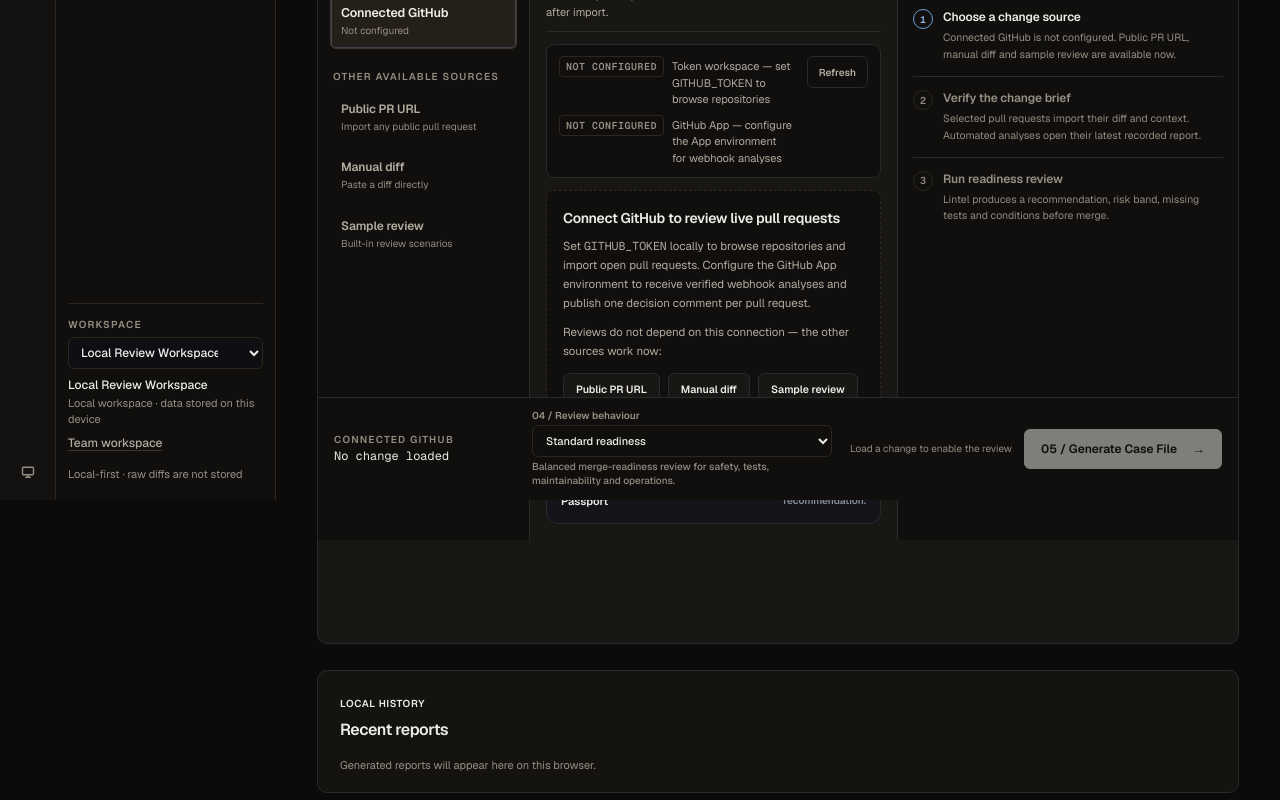
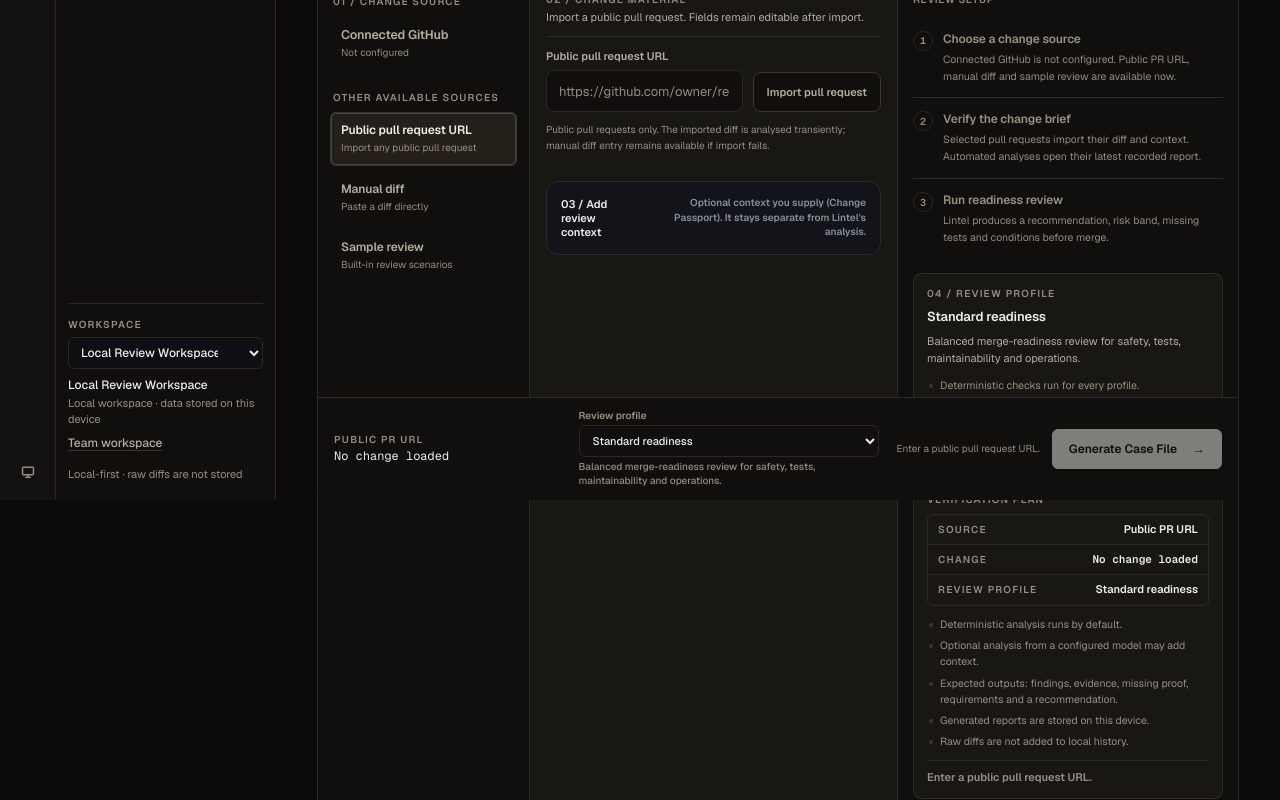
Before and after one commit to dkapesa/Lintel, a Next.js app: page /new in a window 1280 px wide. Shown: the part 300-1100 px from the top of the page. Built offline with nearby package versions, Linux system fonts and the light colour scheme.

Commit message:
Converge New Review builder

```diff
--- a/app/new/page.tsx
+++ b/app/new/page.tsx
@@ -378,12 +378,14 @@
   const [passportUncertainty, setPassportUncertainty] = useState("");
   const [passportHandoffNotes, setPassportHandoffNotes] = useState("");
   const [history, setHistory] = useState<ReportHistoryEntry[]>([]);
-  const [activeSource, setActiveSource] = useState<ChangeSource>("connected");
+  const [activeSource, setActiveSource] = useState<ChangeSource>("public-url");
+  const sourceUserSelectedRef = useRef(false);
   const [selectedRepoKey, setSelectedRepoKey] = useState<string | null>(null);
   const [selectedAutomatedPrId, setSelectedAutomatedPrId] = useState<string | null>(null);
   const [selectedSampleId, setSelectedSampleId] = useState<string | null>(null);
   const technologyValueRef = useRef("");
   const technologyEditedRef = useRef(false);
+  const errorRef = useRef<HTMLParagraphElement>(null);
   const selectedReviewModeDescription = reviewProfileDescription(reviewProfile);
 
   const mergedRepositories = useMemo(() => {
@@ -457,6 +459,11 @@
     setTechnology(value);
   }
 
+  function chooseSource(source: ChangeSource) {
+    sourceUserSelectedRef.current = true;
+    setActiveSource(source);
+  }
+
   useEffect(() => {
     try {
       setHistory(readReportHistory(window.localStorage));
@@ -464,6 +471,19 @@
       setHistory([]);
     }
   }, []);
+
+  // Presentation-only default: prefer Connected GitHub once a usable browsing
+  // connection is confirmed, but never override a source the engineer picked.
+  useEffect(() => {
+    if (!sourceUserSelectedRef.current && githubAvailable && activeSource === "public-url") {
+      setActiveSource("connected");
+    }
+  }, [githubAvailable, activeSource]);
+
+  // Move focus to the generation error summary when a retryable failure occurs.
+  useEffect(() => {
+    if (error) errorRef.current?.focus();
+  }, [error]);
 
   useEffect(() => {
     loadGitHubAppManagement();
@@ -952,6 +972,33 @@
         : hasLoadedChange
           ? (repository.trim() || "Manual diff")
           : "No change loaded";
+
+  const selectedProfile = REVIEW_PROFILES.find((profile) => profile.id === reviewProfile) ?? REVIEW_PROFILES[1];
+
+  const generationBlocker: string | null = (() => {
+    if (isGenerating) return null;
+    if (isFetchingDiff) return "Wait for the current import to finish.";
+    if (!hasLoadedChange) {
+      if (activeSource === "public-url") {
+        return githubUrl.trim() ? "Import the pull request to load its diff." : "Enter a public pull request URL.";
+      }
+      if (activeSource === "manual") return "Paste the change diff.";
+      if (activeSource === "sample") return "Select a sample scenario.";
+      return "Import or paste a change.";
+    }
+    if (activeSource === "manual") {
+      if (!title.trim()) return "Add the required title.";
+      if (!repository.trim()) return "Add the repository identity.";
+      if (!technology.trim()) return "Add the language or framework.";
+    }
+    return null;
+  })();
+  const readyToGenerate = !isGenerating && generationBlocker === null;
+  const readinessLabel = isGenerating
+    ? "Generating Case File…"
+    : readyToGenerate
+      ? "Ready to generate"
+      : (generationBlocker ?? "Load a change to begin");
 
   const importStatusNotice = importStatus && (
     <p
@@ -1131,6 +1178,35 @@
         <p className="brief-note">Sample scenarios use built-in diffs, so you can inspect a full readiness report without sharing code.</p>
       </div>
     );
+  } else if (activeSource === "manual" && hasLoadedChange) {
+    inspector = (
+      <div className="change-brief" aria-label="Manual change brief">
+        <div className="brief-head">
+          <span className="card-kicker">Manual change</span>
+          <span className="state-chip">Local</span>
+        </div>
+        <h2 className="brief-id">{title.trim() || "Untitled change"}</h2>
+        <dl className="brief-grid">
+          <div>
+            <dt>Repository</dt>
+            <dd className="wb-code">{repository.trim() || "Not set"}</dd>
+          </div>
+          <div>
+            <dt>Language / framework</dt>
+            <dd>{technology.trim() || "Not set"}</dd>
+          </div>
+          <div>
+            <dt>Diff</dt>
+            <dd>{diff.trim() ? `${diff.split("\n").length} lines pasted` : "Not provided"}</dd>
+          </div>
+          <div>
+            <dt>Head commit</dt>
+            <dd>Unknown</dd>
+          </div>
+        </dl>
+        <p className="brief-note">Manual diffs are analysed transiently and are not saved in local report history.</p>
+      </div>
+    );
   } else {
     const stepOneState = selectedRepoKey ? "done" : activeSource === "connected" ? "current" : "upcoming";
     const stepTwoState = hasLoadedChange ? "done" : selectedRepoKey ? "current" : "upcoming";
@@ -1160,7 +1236,7 @@
     );
   }
 
-  const showInspector = activeSource !== "manual";
+  const showInspector = true;
   const sourceStage = activeSource === "connected"
     ? ["02", "Choose a pull request Lintel can access"]
     : activeSource === "public-url"
@@ -1175,10 +1251,10 @@
         <section className="new-intro">
           <span className="eyebrow">NEW REVIEW</span>
           <h1>Check merge readiness</h1>
-          <p>Bring one change into a review sequence: source, change context, review behaviour, then a Case File for the human decision.</p>
+          <p>Prepare one change for verification: choose a source, confirm the change, pick a review profile, then generate a Case File for the human decision.</p>
           <div className="new-route-links">
             <Link href="/workspace">Back to Workspace</Link>
-            <span>Generated reports stay on this device; raw diffs do not enter local history.</span>
+            <span>Generated reports are stored on this device. Raw diffs are not added to local history.</span>
           </div>
         </section>
 
@@ -1190,7 +1266,7 @@
                 type="button"
                 className={activeSource === "connected" ? "source-option source-option--primary source-option--active" : "source-option source-option--primary"}
                 aria-pressed={activeSource === "connected"}
-                onClick={() => setActiveSource("connected")}
+                onClick={() => chooseSource("connected")}
               >
                 <strong>Connected GitHub</strong>
                 <span>{connectedRailCaption}</span>
@@ -1200,16 +1276,16 @@
                 type="button"
                 className={activeSource === "public-url" ? "source-option source-option--active" : "source-option"}
                 aria-pressed={activeSource === "public-url"}
-                onClick={() => setActiveSource("public-url")}
+                onClick={() => chooseSource("public-url")}
               >
-                <strong>Public PR URL</strong>
+                <strong>Public pull request URL</strong>
                 <span>Import any public pull request</span>
               </button>
               <button
                 type="button"
                 className={activeSource === "manual" ? "source-option source-option--active" : "source-option"}
                 aria-pressed={activeSource === "manual"}
-                onClick={() => setActiveSource("manual")}
+                onClick={() => chooseSource("manual")}
               >
                 <strong>Manual diff</strong>
                 <span>Paste a diff directly</span>
@@ -1218,7 +1294,7 @@
                 type="button"
                 className={activeSource === "sample" ? "source-option source-option--active" : "source-option"}
                 aria-pressed={activeSource === "sample"}
-                onClick={() => setActiveSource("sample")}
+                onClick={() => chooseSource("sample")}
               >
                 <strong>Sample review</strong>
                 <span>Built-in review scenarios</span>
@@ -1425,9 +1501,9 @@
                       <p>Set <span className="wb-code">GITHUB_TOKEN</span> locally to browse repositories and import open pull requests. Configure the GitHub App environment to receive verified webhook analyses and publish one decision comment per pull request.</p>
                       <p>Reviews do not depend on this connection — the other sources work now:</p>
                       <div className="connection-setup-actions">
-                        <button type="button" onClick={() => setActiveSource("public-url")}>Public PR URL</button>
-                        <button type="button" onClick={() => setActiveSource("manual")}>Manual diff</button>
-                        <button type="button" onClick={() => setActiveSource("sample")}>Sample review</button>
+                        <button type="button" onClick={() => chooseSource("public-url")}>Public pull request URL</button>
+                        <button type="button" onClick={() => chooseSource("manual")}>Manual diff</button>
+                        <button type="button" onClick={() => chooseSource("sample")}>Sample review</button>
                       </div>
                       {importStatusNotice}
                     </div>
@@ -1439,7 +1515,7 @@
                 <div className="public-pane">
                   <div className="github-import-row">
                     <label className="form-field" htmlFor="github-pr-url">
-                      <span>Public GitHub PR URL</span>
+                      <span>Public pull request URL</span>
                       <input
                         id="github-pr-url"
                         type="url"
@@ -1521,9 +1597,12 @@
 
               <details className="change-passport-input" open={passportOpen} onToggle={(event) => setPassportOpen(event.currentTarget.open)}>
                 <summary>
-                  <span>03 / Add review context — Change Passport</span>
-                  <small>Optional builder-declared context. It never clears blockers or changes the recommendation.</small>
+                  <span>03 / Add review context</span>
+                  <small>Optional context you supply (Change Passport). It stays separate from Lintel&apos;s analysis.</small>
                 </summary>
+                <p className="passport-boundary">
+                  This context is supplied by the person starting the review. It does not prove a requirement, clear a blocker, or override deterministic findings, and it never becomes a Human Decision.
+                </p>
                 {importedPullRequest?.changePassport || selectedSample?.input.changePassport ? (
                   <div className="passport-import-note">
                     <strong>Passport supplied by {importedPullRequest?.changePassport ? "PR body" : "sample scenario"}.</strong>
@@ -1586,30 +1665,67 @@
             </div>
 
             {showInspector && (
-              <aside className="workbench-inspector" aria-label="Selected change">
+              <aside className="workbench-inspector" aria-label="Change brief and verification plan">
                 {inspector}
+                <section className="plan-card" aria-label="Review profile">
+                  <span className="plan-kicker">04 / Review profile</span>
+                  <h3 className="plan-title">{selectedProfile.label}</h3>
+                  <p className="plan-purpose">{selectedProfile.description}</p>
+                  <ul className="plan-lines">
+                    <li>Deterministic checks run for every profile.</li>
+                    <li>Optional analysis from a configured model may add context.</li>
+                  </ul>
+                  <p className="plan-note">Change the profile in the action bar below.</p>
+                </section>
+                <section className="plan-card" aria-label="Verification plan">
+                  <span className="plan-kicker">Verification plan</span>
+                  <dl className="plan-grid">
+                    <div>
+                      <dt>Source</dt>
+                      <dd>{SOURCE_LABELS[activeSource]}</dd>
+                    </div>
+                    <div>
+                      <dt>Change</dt>
+                      <dd className="wb-code">{commandTarget}</dd>
+                    </div>
+                    <div>
+                      <dt>Review profile</dt>
+                      <dd>{selectedProfile.label}</dd>
+                    </div>
+                  </dl>
+                  <ul className="plan-lines">
+                    <li>Deterministic analysis runs by default.</li>
+                    <li>Optional analysis from a configured model may add context.</li>
+                    <li>Expected outputs: findings, evidence, missing proof, requirements and a recommendation.</li>
+                    <li>Generated reports are stored on this device.</li>
+                    <li>Raw diffs are not added to local history.</li>
+                  </ul>
+                  <p className={readyToGenerate ? "plan-readiness plan-readiness--ready" : "plan-readiness"}>{readinessLabel}</p>
+                </section>
               </aside>
             )}
           </div>
 
           <div className="command-dock">
-            {error && <p className="form-error" role="alert">{error}</p>}
+            {error && <p className="form-error" role="alert" tabIndex={-1} ref={errorRef}>{error}</p>}
             <div className="command-bar">
               <div className="command-context">
                 <span className="command-source">{SOURCE_LABELS[activeSource]}</span>
                 <span className="command-target">{commandTarget}</span>
               </div>
               <label className="command-mode">
-                <span>04 / Review behaviour</span>
+                <span>Review profile</span>
                 <select name="reviewProfile" value={reviewProfile} onChange={(event) => setReviewProfile(event.target.value as ReviewProfile)}>
                   {REVIEW_PROFILES.map((profile) => <option key={profile.id} value={profile.id}>{profile.label}</option>)}
                 </select>
                 <small className="review-mode-description">{selectedReviewModeDescription}</small>
               </label>
               <div className="command-run">
-                {!hasLoadedChange && <span className="command-hint">Load a change to enable the review</span>}
-                <button className="generate-button" type="submit" disabled={isGenerating || isFetchingDiff || !hasLoadedChange}>
-                  {isGenerating ? "Generating Case File…" : "05 / Generate Case File"}<span aria-hidden="true">→</span>
+                {!readyToGenerate && !isGenerating && generationBlocker && (
+                  <span className="command-hint">{generationBlocker}</span>
+                )}
+                <button className="generate-button" type="submit" disabled={isGenerating || generationBlocker !== null}>
+                  {isGenerating ? "Generating Case File…" : "Generate Case File"}<span aria-hidden="true">→</span>
                 </button>
               </div>
             </div>
@@ -1619,8 +1735,8 @@
         <section className="report-history" aria-labelledby="report-history-title">
           <div className="report-history-heading">
             <div>
-              <span className="eyebrow">LOCAL HISTORY</span>
-              <h2 id="report-history-title">Recent reports</h2>
+              <span className="eyebrow">STORED ON THIS DEVICE</span>
+              <h2 id="report-history-title">Recent Case Files</h2>
             </div>
             {history.length > 0 && <button type="button" onClick={clearHistory}>Clear all</button>}
           </div>
@@ -1646,7 +1762,7 @@
               ))}
             </ul>
           ) : (
-            <p className="report-history-empty">Generated reports will appear here on this browser.</p>
+            <p className="report-history-empty">Generated Case Files appear here, stored on this device.</p>
           )}
         </section>
       </div>
```
Also changed, not shown: app/globals.css.
